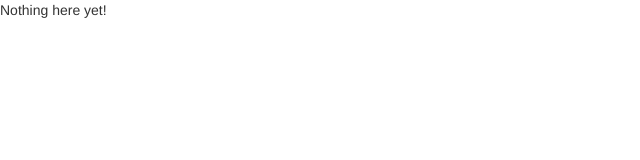
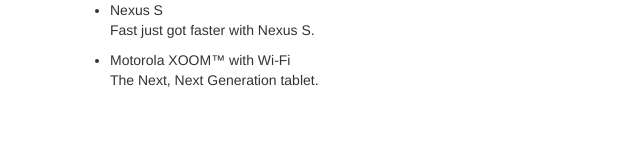
Before and after one commit to rmundy/angular-phonecat-v2, a website: page app/index.html in a window 1280 px wide. Shown: the whole page, without its empty margins (0-640 px from the left). Drawn offline with Linux system fonts and the light colour scheme.

Commit message:
Finished static template

```diff
--- a/app/index.html
+++ b/app/index.html
@@ -5,7 +5,7 @@
     <meta http-equiv="X-UA-Compatible" content="IE=edge">
     <meta name="viewport" content="width=device-width, initial-scale=1">
     <!-- The above 3 meta tags *must* come first in the head; any other head content must come *after* these tags -->
-    <title>Bootstrap 101 Template</title>
+    <title>Google Phone Gallery</title>
 
     <link rel="stylesheet" href="css/app.css">
 
@@ -14,15 +14,35 @@
 
     <!-- HTML5 shim and Respond.js for IE8 support of HTML5 elements and media queries -->
     <!-- WARNING: Respond.js doesn't work if you view the page via file:// -->
-    <!--[if lt IE 9]>
-      <script src="https://oss.maxcdn.com/html5shiv/3.7.2/html5shiv.min.js"></script>
-      <script src="https://oss.maxcdn.com/respond/1.4.2/respond.min.js"></script>
-    <![endif]-->
+    <!--[if lt IE 9]> <script src="https://oss.maxcdn.com/html5shiv/3.7.2/html5shiv.min.js"></script> <script src="https://oss.maxcdn.com/respond/1.4.2/respond.min.js"></script> <![endif]-->
   </head>
   <body>
-    <p>Nothing here {{'yet' + '!'}}</p>
+    <div class="container">
+      <ul>
+        <div class="row">
+          <div class="col-md-12">
+            <li>
+              <span>Nexus S</span>
+              <p>
+                Fast just got faster with Nexus S.
+              </p>
+            </li>
+          </div>
+        </div>
+        <div class="row">
+          <div class="col-md-12">
+            <li>
+              <span>Motorola XOOM™ with Wi-Fi</span>
+              <p>
+                The Next, Next Generation tablet.
+              </p>
+            </li>
+          </div>
+        </div>
+      </ul>
+    </div>
 
-    <!-- jQuery (necessary for Bootstrap's JavaScript plugins) -->
+    <!-- jQuery (necessary for Bootstraps JavaScript plugins) -->
     <script src="../bower_components/jquery/dist/jquery.min.js"></script>
     <!-- Include all compiled plugins (below), or include individual files as needed -->
     <script src="../bower_components/bootstrap/dist/js/bootstrap.min.js"></script>
```
